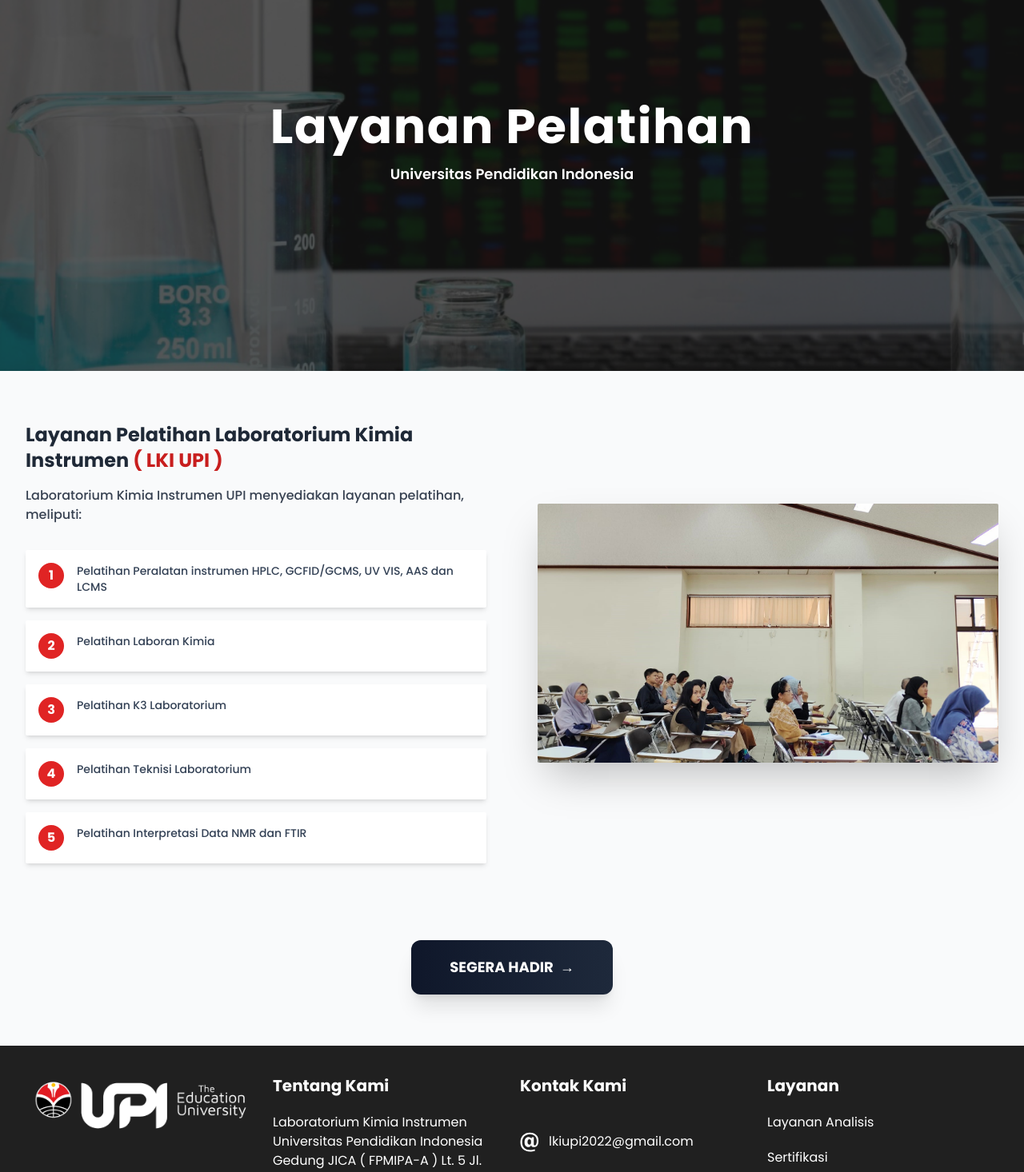
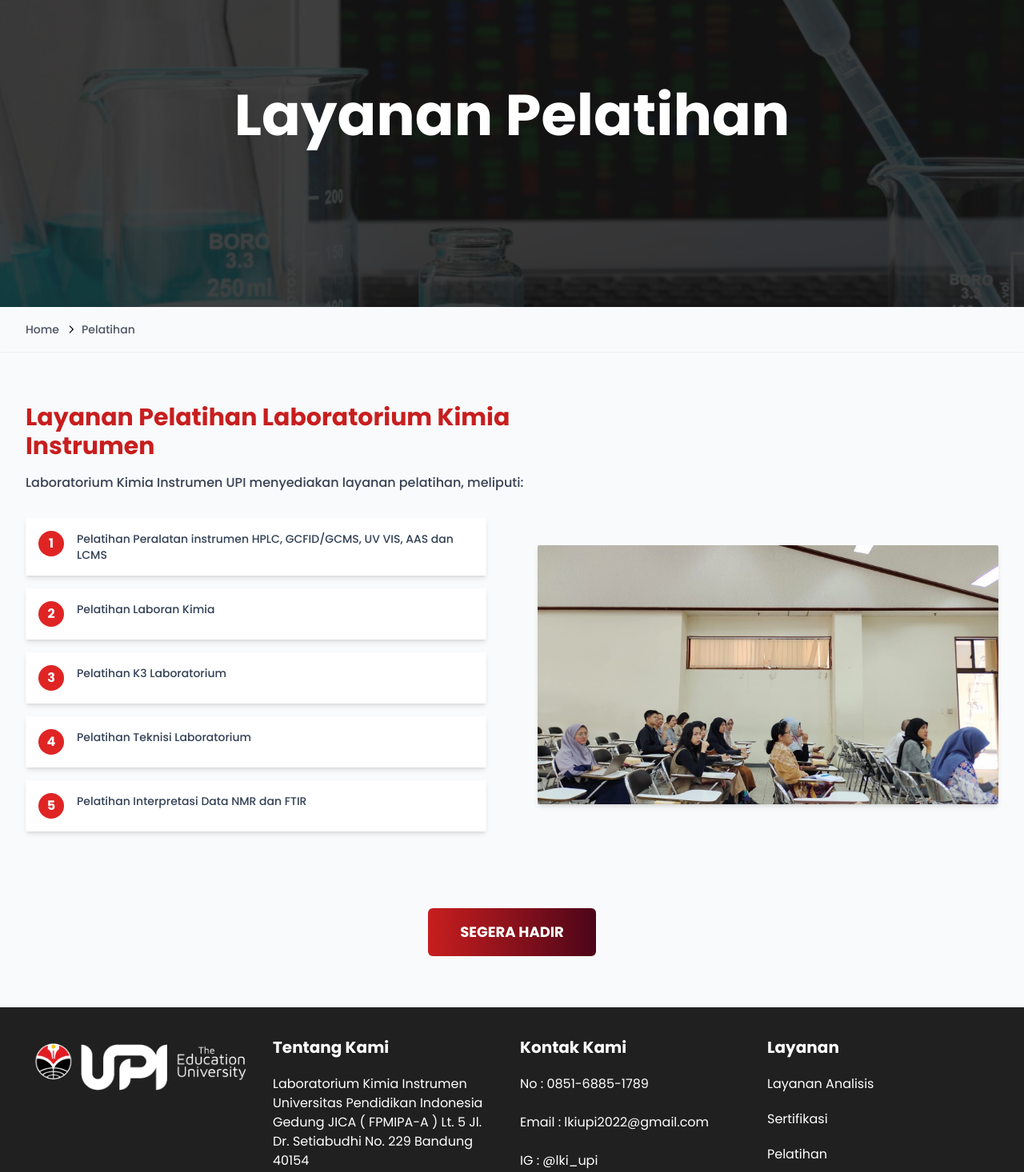
Before and after one commit to fikriymnn/lki_upi, a Next.js app: page /pelatihan in a window 1280 px wide. Shown: the part 160-1626 px from the top of the page at 80% size. Built offline with nearby package versions, Linux system fonts and the light colour scheme.

Commit message:
update kontak

```diff
--- a/src/app/(guest)/about/page.jsx
+++ b/src/app/(guest)/about/page.jsx
@@ -9,25 +9,39 @@
 export default function About() {
   return (
     <div className="min-h-screen">
-
-      <div className="flex md:h-[70vh] h-40 w-full ">
+      <div className="flex md:h-[60vh] h-[40vh] w-full ">
         <Image
           alt=""
           src={"/images/gedung.jpg"}
-          width={1000}
-          height={1000}
-
-          className=" md:h-[70vh] h-40 w-full object-cover object-center"
+          width={0}
+          height={0}
+          sizes="100vw"
+          className=" md:h-[60vh] h-[40vh] w-full object-cover object-center"
         />
-        <div className="bg-neutral-900 bg-opacity-70 w-full md:h-[70vh] h-40 absolute flex flex-col justify-center items-center">
-          <p className="text-white md:text-6xl sm:text-xl text-lg font-bold">
+        <div className="bg-neutral-900 bg-opacity-80 w-full md:h-[60vh] h-[40vh]  absolute flex flex-col justify-center items-center">
+          <p className="text-white md:text-7xl text-3xl font-bold">
             Tentang Kami
           </p>
-          <p
-            className="mt-2 px-8 py-2 text-white rounded-xl font-semibold text-sm sm:text-base md:text-lg"
-          >
-            Universitas Pendidikan Indonesia
-          </p>
+        </div>
+      </div>
+
+
+      <div class="flex py-4 bg-neutral-secondary-medium rounded-base shadow-sm" aria-label="Breadcrumb">
+        <div className="max-w-7xl md:px-8 px-4 mx-auto w-full">
+          <ol class="inline-flex items-center space-x-1 md:space-x-2 rtl:space-x-reverse">
+            <li class="inline-flex items-center">
+              <a href="#" class="inline-flex items-center text-sm text-gray-600 font-medium text-body hover:text-fg-brand">
+                Home
+              </a>
+            </li>
+            <li>
+              <div class="flex items-center space-x-1.5">
+                <svg class="w-3.5 h-3.5 rtl:rotate-180 text-body" aria-hidden="true" xmlns="http://www.w3.org/2000/svg" width="24" height="24" fill="none" viewBox="0 0 24 24"><path stroke="currentColor" stroke-linecap="round" stroke-linejoin="round" stroke-width="2" d="m9 5 7 7-7 7" /></svg>
+                <a href="#" class="inline-flex items-center text-sm text-gray-600 font-medium text-body hover:text-fg-brand">About</a>
+              </div>
+            </li>
+
+          </ol>
         </div>
       </div>
 
--- a/src/app/(guest)/contact/page.jsx
+++ b/src/app/(guest)/contact/page.jsx
@@ -34,24 +34,41 @@
 
   return (
     <div className="mb-16">
-      <div className=" flex md:h-[70vh] h-40 w-full  ">
+
+
+      <div className="flex md:h-[60vh] h-[40vh] w-full ">
         <Image
           alt=""
           src={"/images/banner_contact.jpg"}
           width={0}
           height={0}
           sizes="100vw"
-          className=" md:h-[70vh] h-40 w-full object-cover"
+          className=" md:h-[60vh] h-[40vh] w-full object-cover object-center"
         />
-        <div className="bg-neutral-900 bg-opacity-70 w-full md:h-[70vh] h-40  absolute flex flex-col justify-center items-center">
-          <p className="text-white md:text-5xl sm:text-xl text-lg font-bold uppercase">
+        <div className="bg-neutral-900 bg-opacity-80 w-full md:h-[60vh] h-[40vh]  absolute flex flex-col justify-center items-center">
+          <p className="text-white md:text-7xl text-3xl font-bold">
             Informasi Kontak
           </p>
-          <p
-              className="mt-2 px-8 py-2 text-white rounded-xl font-semibold text-sm sm:text-base md:text-lg"
-            >
-              Universitas Pendidikan Indonesia
-            </p>
+        </div>
+      </div>
+
+
+      <div class="flex py-4 bg-neutral-secondary-medium rounded-base shadow-sm" aria-label="Breadcrumb">
+        <div className="max-w-7xl md:px-8 px-4 mx-auto w-full">
+          <ol class="inline-flex items-center space-x-1 md:space-x-2 rtl:space-x-reverse">
+            <li class="inline-flex items-center">
+              <a href="#" class="inline-flex items-center text-sm text-gray-600 font-medium text-body hover:text-fg-brand">
+                Home
+              </a>
+            </li>
+            <li>
+              <div class="flex items-center space-x-1.5">
+                <svg class="w-3.5 h-3.5 rtl:rotate-180 text-body" aria-hidden="true" xmlns="http://www.w3.org/2000/svg" width="24" height="24" fill="none" viewBox="0 0 24 24"><path stroke="currentColor" stroke-linecap="round" stroke-linejoin="round" stroke-width="2" d="m9 5 7 7-7 7" /></svg>
+                <a href="#" class="inline-flex items-center text-sm text-gray-600 font-medium text-body hover:text-fg-brand">Contact</a>
+              </div>
+            </li>
+
+          </ol>
         </div>
       </div>
       <div className="md:grid grid-cols-2 lg:grid-cols-2 sm:grid-cols-1 md:mt-16 mt-8">
--- a/src/app/(layanan)/analisis/page.jsx
+++ b/src/app/(layanan)/analisis/page.jsx
@@ -520,7 +520,7 @@
             <p className="text-black-700 md:font-semibold font-semibold md:text-[14px] text-xs">
               Syarat dan Ketentuan: <br />
               - Pelarut NMR-Kloroform: Rp100.000/ml. <br />
-              - Pelarut NMR-Metanol: Rp80.000/ml. <br />
+              - Pelarut NMR-Metanol: Rp200.000/ml. <br />
               - Pengenceran sampel lebih dari 25ml dikenakan biaya tambahan seeuai pemakaian.
             </p>
             <p className="text-black-700 md:font-semibold font-semibold text-end md:text-[14px] text-xs">
@@ -609,7 +609,7 @@
             <p className="text-black-700 md:font-semibold font-semibold md:text-[14px] text-xs">
               Syarat dan Ketentuan: <br />
               - Pelarut NMR-Kloroform: Rp100.000/ml. <br />
-              - Pelarut NMR-Metanol: Rp80.000/ml. <br />
+              - Pelarut NMR-Metanol: Rp200.000/ml. <br />
               - Pengenceran sampel lebih dari 25ml dikenakan biaya tambahan seeuai pemakaian.
             </p>
             <p className="text-black-700 md:font-semibold font-semibold text-end md:text-[14px] text-xs">
--- a/src/app/(layanan)/pelatihan/page.jsx
+++ b/src/app/(layanan)/pelatihan/page.jsx
@@ -11,27 +11,37 @@
 
     return (
         <main className="min-h-screen bg-gray-50">
-            {/* Hero Section */}
-            <div className="relative w-full h-[40vh] md:h-[70vh] overflow-hidden">
+            <div className="flex md:h-[60vh] h-[40vh] w-full ">
                 <Image
-                    alt="Laboratory Hero"
+                    alt="Laboratory"
                     src={"/carousel.jpg"}
-                    fill
-                    priority
-                    className="object-cover"
+                    width={0}
+                    height={0}
+                    sizes="100vw"
+                    className=" md:h-[60vh] h-[40vh] w-full object-cover object-center"
                 />
-                <div className="absolute inset-0 bg-neutral-900 bg-opacity-70 flex items-center justify-center">
-                    <div className="text-center px-6 animate-fade-in">
-                        <h1 className="text-white text-3xl md:text-6xl font-bold tracking-wide drop-shadow-lg">
+                <div className="bg-neutral-900 bg-opacity-80 w-full md:h-[60vh] h-[40vh]  absolute flex flex-col justify-center items-center">
+                    <p className="text-white md:text-7xl text-3xl font-bold">
                         Layanan Pelatihan
-                        </h1>
-                        <p
-                            className="mt-2 px-8 py-2 text-white rounded-xl font-semibold text-sm sm:text-base md:text-lg"
-                        >
-                            Universitas Pendidikan Indonesia
                     </p>
                 </div>
+            </div>
+            <div class="flex py-4 bg-neutral-secondary-medium rounded-base shadow-sm" aria-label="Breadcrumb">
+                <div className="max-w-7xl md:px-8 px-4 mx-auto w-full">
+                    <ol class="inline-flex items-center space-x-1 md:space-x-2 rtl:space-x-reverse">
+                        <li class="inline-flex items-center">
+                            <a href="#" class="inline-flex items-center text-sm text-gray-600 font-medium text-body hover:text-fg-brand">
+                                Home
+                            </a>
+                        </li>
+                        <li>
+                            <div class="flex items-center space-x-1.5">
+                                <svg class="w-3.5 h-3.5 rtl:rotate-180 text-body" aria-hidden="true" xmlns="http://www.w3.org/2000/svg" width="24" height="24" fill="none" viewBox="0 0 24 24"><path stroke="currentColor" stroke-linecap="round" stroke-linejoin="round" stroke-width="2" d="m9 5 7 7-7 7" /></svg>
+                                <a href="#" class="inline-flex items-center text-sm text-gray-600 font-medium text-body hover:text-fg-brand">Pelatihan</a>
+                            </div>
+                        </li>
 
+                    </ol>
                 </div>
             </div>
 
@@ -39,19 +49,20 @@
             <div className="max-w-7xl mx-auto px-4 md:px-8 pb-8">
 
                 {/* Content Grid */}
-                <div className="grid grid-cols-1 lg:grid-cols-2 gap-12 lg:gap-16 items-center mb-16">
+                <div className="items-center mb-16">
 
                     {/* Text Content */}
                     <div className="animate-slide-right">
                         {/* Header */}
-                        <p className="max-w-xl md:text-2xl sm:text-2xl text-lg font-bold text-gray-800 mt-8 md:mt-16 md:mb-4 mb-4">
-                            Layanan Pelatihan Laboratorium Kimia Instrumen <span className="text-red-700">( LKI UPI )</span>
+                        <p className="max-w-2xl md:text-3xl sm:text-2xl text-lg font-bold text-gray-800 mt-8 md:mt-16 md:mb-4 mb-4 text-red-700">
+                            Layanan Pelatihan Laboratorium Kimia Instrumen
                         </p>
 
                         <p className="text-lg md:text-base font-medium text-gray-700 leading-relaxed mb-8">
                             Laboratorium Kimia Instrumen UPI menyediakan layanan pelatihan, meliputi:
                         </p>
 
+                        <div className="grid grid-cols-1 lg:grid-cols-2 gap-12 lg:gap-16 items-center mb-16">
                             {/* Training List */}
                             <div className="space-y-4">
                                 {trainingList.map((item, index) => (
@@ -69,11 +80,9 @@
                                     </div>
                                 ))}
                             </div>
-                    </div>
-
                             {/* Image Section */}
-                    <div className="relative group animate-slide-left mt-10">
-                        <div className="relative overflow-hidden rounded-sm shadow-2xl transition-transform duration-500 hover:scale-105">
+                            <div className="relative group animate-slide-left">
+                                <div className="relative overflow-hidden rounded-sm shadow-md transition-transform duration-200 hover:scale-102">
                                     <Image
                                         src={"/images/pelatihan.jpg"}
                                         alt="Laboratory Training"
@@ -85,19 +94,16 @@
                                 </div>
                             </div>
                         </div>
-
-                {/* CTA Section */}
-                <div className="flex justify-center pt-8 animate-fade-in-up mb-8">
-                    <button className="group relative px-12 py-5 bg-gradient-to-r from-slate-900 to-slate-800 text-white font-bold text-lg uppercase rounded-xl shadow-xl hover:shadow-2xl transition-all duration-300 hover:-translate-y-1 overflow-hidden">
-                        <span className="relative z-10">Segera Hadir</span>
-                        <div className="absolute inset-0 bg-gradient-to-r from-blue-600 to-cyan-600 transform scale-x-0 group-hover:scale-x-100 transition-transform duration-500 origin-left" />
-                        <span className="relative z-10 ml-2 inline-block group-hover:translate-x-2 transition-transform duration-300">
-                            →
-                        </span>
-                    </button>
+                    </div>
                 </div>
 
-                {/* Additional Info Cards */}
+                <div className="flex justify-center pt-8 pb-8">
+                    <div className="bg-slate-900 grad px-10 py-4 rounded-md">
+                        <p className="text-white font-bold text-sm sm:text-lg uppercase">
+                            Segera Hadir
+                        </p>
+                    </div>
+                </div>
 
             </div>
         </main>
--- a/src/app/(layanan)/sertifikasi/page.jsx
+++ b/src/app/(layanan)/sertifikasi/page.jsx
@@ -4,32 +4,46 @@
     return (
         <main className="w-full">
             {/* Hero Section */}
-            <div className="relative w-full h-[40vh] md:h-[70vh]">
-                <Image
-                    alt=""
-                    src="/carousel.jpg"
-                    fill
-                    className="object-cover"
-                />
-                <div className="absolute inset-0 bg-neutral-900/70 flex flex-col justify-center items-center text-center px-4">
-                    <p className="text-white font-bold text-3xl md:text-6xl">
-                        Layanan Sertifikasi
-                    </p>
-                    <p
-                        className="mt-2 px-8 py-2 text-white rounded-xl font-bold text-sm sm:text-base md:text-lg"
-                    >
-                        Universitas Pendidikan Indonesia
-                    </p>
+            <div className="flex md:h-[60vh] h-[40vh] w-full ">
+                            <Image
+                                alt="Laboratory"
+                                src={"/carousel.jpg"}
+                                width={0}
+                                height={0}
+                                sizes="100vw"
+                                className=" md:h-[60vh] h-[40vh] w-full object-cover object-center"
+                            />
+                            <div className="bg-neutral-900 bg-opacity-80 w-full md:h-[60vh] h-[40vh]  absolute flex flex-col justify-center items-center">
+                                <p className="text-white md:text-7xl text-3xl font-bold">
+                                    Layanan Sertifikasi
+                                </p>
+                            </div>
+                        </div>
+            <div class="flex py-4 bg-neutral-secondary-medium rounded-base shadow-sm" aria-label="Breadcrumb">
+                <div className="max-w-7xl md:px-8 px-4 mx-auto w-full">
+                    <ol class="inline-flex items-center space-x-1 md:space-x-2 rtl:space-x-reverse">
+                        <li class="inline-flex items-center">
+                            <a href="#" class="inline-flex items-center text-sm text-gray-600 font-medium text-body hover:text-fg-brand">
+                                Home
+                            </a>
+                        </li>
+                        <li>
+                            <div class="flex items-center space-x-1.5">
+                                <svg class="w-3.5 h-3.5 rtl:rotate-180 text-body" aria-hidden="true" xmlns="http://www.w3.org/2000/svg" width="24" height="24" fill="none" viewBox="0 0 24 24"><path stroke="currentColor" stroke-linecap="round" stroke-linejoin="round" stroke-width="2" d="m9 5 7 7-7 7" /></svg>
+                                <a href="#" class="inline-flex items-center text-sm text-gray-600 font-medium text-body hover:text-fg-brand">Sertifikasi</a>
+                            </div>
+                        </li>
+
+                    </ol>
                 </div>
             </div>
-
             {/* Content */}
             <section className="max-w-7xl mx-auto px-4 md:px-8 py-8 md:py-16">
 
-                <div className="grid md:grid-cols-2 gap-8 items-center">
-                    <div>
-                        <p className="max-w-xl md:text-2xl sm:text-2xl text-lg font-bold text-gray-800 md:mb-4 mb-4">
-                            Layanan Sertifikasi Laboratorium Kimia Instrumen <span className="text-red-700">( LKI UPI )</span>
+                <div className="grid grid-cols-1 gap-8 items-start">
+                    <div className="flex flex-col justify-start h-full">
+                        <p className="max-w-xl md:text-3xl sm:text-2xl text-lg font-bold text-gray-800 md:mb-4 mb-4 text-red-700">
+                            Layanan Sertifikasi Laboratorium Kimia Instrumen
                         </p>
                         <p className="text-gray-800 text-opacity-90 font-medium text-sm md:text-base leading-8 md:leading-[40px] text-justify">
                             Laboratorium Kimia Instrumen UPI bekerja sama dengan Lembaga Tenaga
@@ -49,7 +63,7 @@
                 </div>
 
                 <div className="flex justify-center pt-10 md:pt-20">
-                    <div className="bg-slate-900 grad px-10 py-4 rounded-xl">
+                    <div className="bg-slate-900 grad px-10 py-4 rounded-md">
                         <p className="text-white font-bold text-sm sm:text-lg uppercase">
                             Segera Hadir
                         </p>
--- a/src/components/FooterCustom.jsx
+++ b/src/components/FooterCustom.jsx
@@ -28,24 +28,13 @@
         <div className="md:mx-0 mx-3">
           <h2 className="mb-5 font-bold md:text-xl text-xl">Kontak Kami</h2>
           <div className="flex gap-3 mb-6">
-            {/* <Image
-              src={"/images/wa.svg"}
-              alt=""
-              width={0}
-              height={0}
-              className="w-6"
-            />
-            <a href="https://wa.me/+6285795101010">+6285795101010</a> */}
+           No : 0851-6885-1789
           </div>
-          <div className="flex gap-3">
-            <Image
-              src={"/images/email.svg"}
-              alt=""
-              width={0}
-              height={0}
-              className="w-6"
-            />
-            <a href="mailto:lkiupi2022@gmail.com">lkiupi2022@gmail.com</a>
+          <div className="flex gap-3 mb-6">
+            <a href="mailto:lkiupi2022@gmail.com"> Email : lkiupi2022@gmail.com</a>
+          </div>
+          <div className="flex gap-3 mb-6">
+           IG : @lki_upi
           </div>
         </div>
         <div className="md:mx-0 mx-3">
```
Lines whose indentation alone changed are shown as unchanged.
